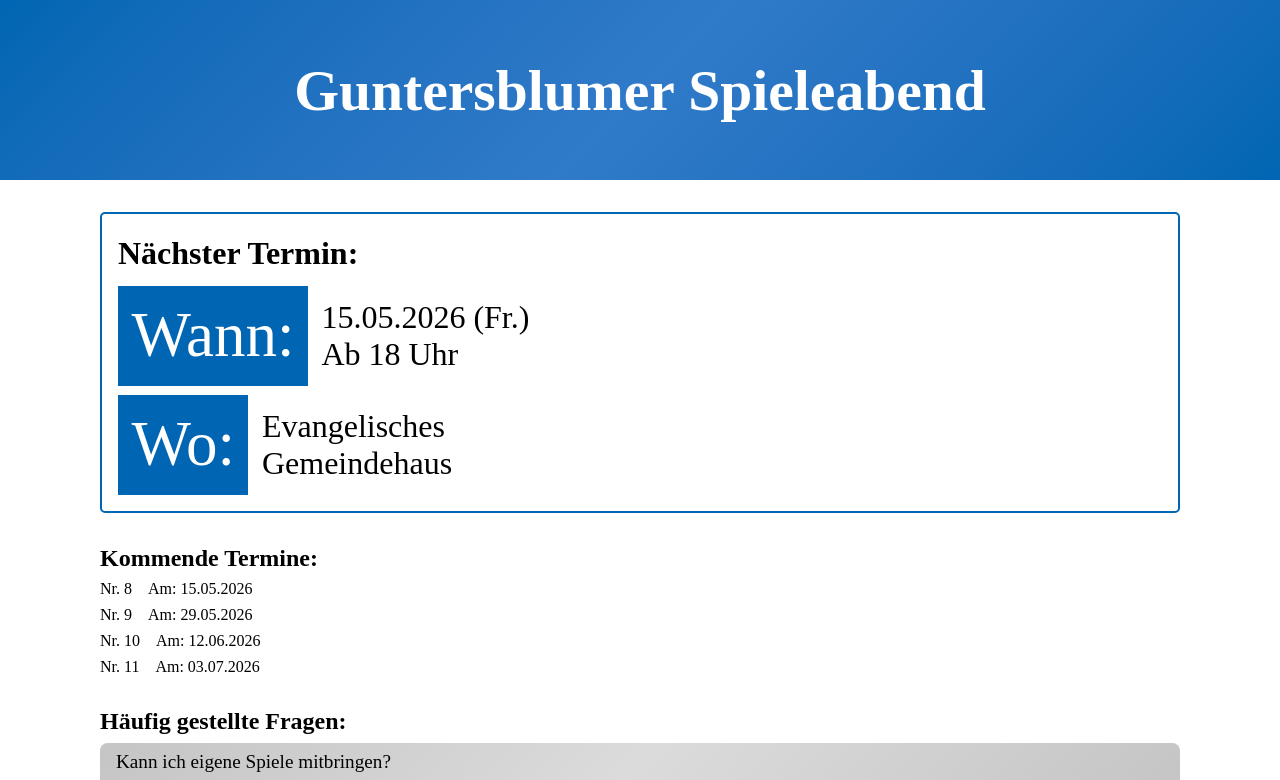
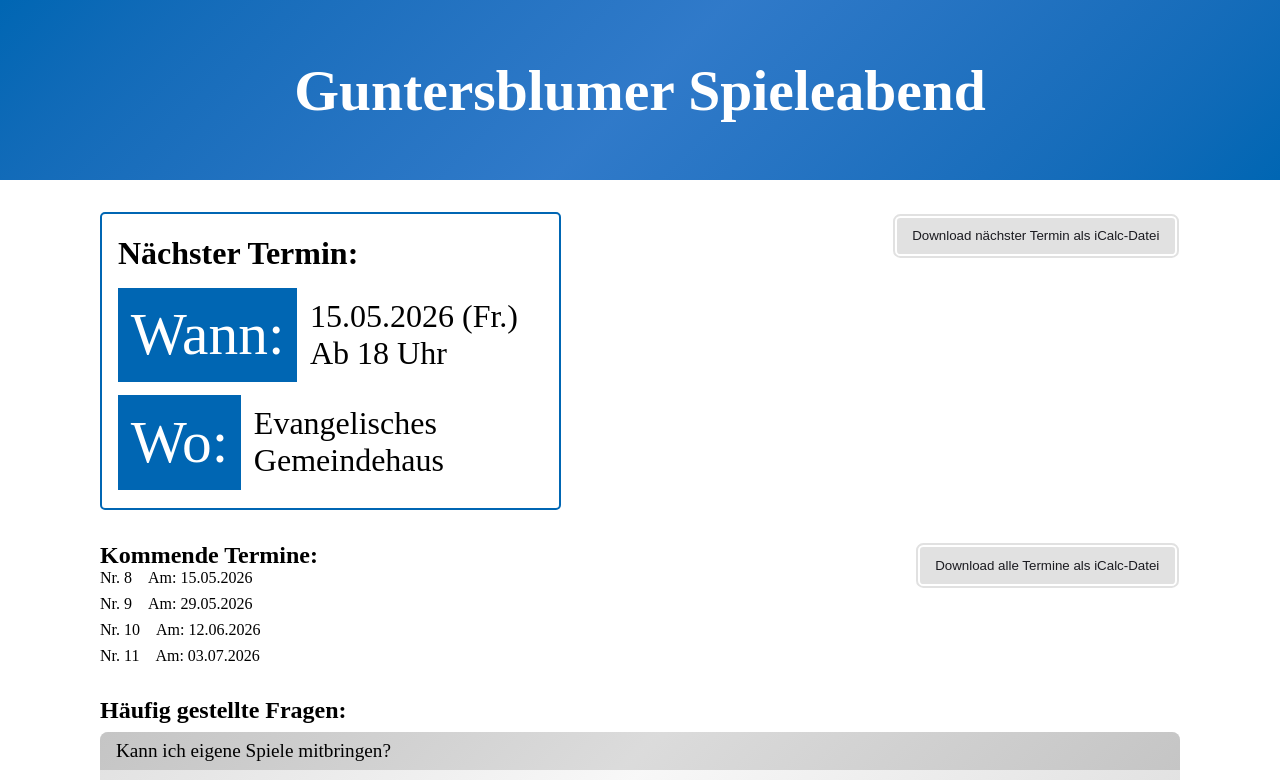
Before and after one commit to guntersblumer-spieleabend/guntersblumer-spieleabend.github.io, an Angular app: page /start in a window 1280 px wide. Shown: the top 780 px of the page. Built offline with nearby package versions, Linux system fonts and the light colour scheme.

Commit message:
implementing i calendar download

```diff
--- a/public/events.json
+++ b/public/events.json
@@ -3,67 +3,67 @@
     {
       "dateFrom": "03.07.2026",
       "location": "Evangelisches Gemeindehaus",
-      "startTime": "Ab 18 Uhr",
+      "startTime": {"hour": 18, "minute": 0},
       "number": 11
     },
     {
       "dateFrom": "12.06.2026",
       "location": "Evangelisches Gemeindehaus",
-      "startTime": "Ab 18 Uhr",
+      "startTime": {"hour": 18, "minute": 0},
       "number": 10
     },
     {
       "dateFrom": "29.05.2026",
       "location": "Evangelisches Gemeindehaus",
-      "startTime": "Ab 18 Uhr",
+      "startTime": {"hour": 18, "minute": 0},
       "number": 9
     },
     {
       "dateFrom": "15.05.2026",
       "location": "Evangelisches Gemeindehaus",
-      "startTime": "Ab 18 Uhr",
+      "startTime": {"hour": 18, "minute": 0},
       "number": 8
     },
     {
       "dateFrom": "25.04.2026",
       "location": "Evangelisches Gemeindehaus",
-      "startTime": "Ab 18 Uhr",
+      "startTime": {"hour": 18, "minute": 0},
       "number": 7
     },
     {
       "dateFrom": "10.04.2026",
       "location": "Evangelisches Gemeindehaus",
-      "startTime": "Ab 18 Uhr",
+      "startTime": {"hour": 18, "minute": 0},
       "number": 6
     },
     {
       "dateFrom": "20.03.2026",
       "location": "Evangelisches Gemeindehaus",
-      "startTime": "Ab 18 Uhr",
+      "startTime": {"hour": 18, "minute": 0},
       "number": 5
     },
     {
       "dateFrom": "20.02.2026",
       "location": "Evangelisches Gemeindehaus",
-      "startTime": "Ab 18 Uhr",
+      "startTime": {"hour": 18, "minute": 0},
       "number": 4
     },
     {
       "dateFrom": "06.02.2026",
       "location": "Evangelisches Gemeindehaus",
-      "startTime": "Ab 18 Uhr",
+      "startTime": {"hour": 18, "minute": 0},
       "number": 3
     },
     {
       "dateFrom": "23.01.2026",
       "location": "Evangelisches Gemeindehaus",
-      "startTime": "Ab 18 Uhr",
+      "startTime": {"hour": 18, "minute": 0},
       "number": 2
     },
     {
       "dateFrom": "09.01.2026",
       "location": "Evangelisches Gemeindehaus",
-      "startTime": "Ab 18 Uhr",
+      "startTime": {"hour": 18, "minute": 0},
       "number": 1
     }
   ]
--- a/src/app/app.scss
+++ b/src/app/app.scss
@@ -7,7 +7,7 @@
 
   header {
 
-    --color: var(--guntersblum-blue);
+    --color: var(--gb-blue);
     background: linear-gradient(
       135deg, var(--color) 0%,
       lch(from var(--color) calc(l + 8) c h) 50%,
@@ -37,7 +37,7 @@
 
   footer {
 
-    --color: var(--guntersblum-blue);
+    --color: var(--gb-blue);
     background: linear-gradient(
       135deg, var(--color) 0%,
       lch(from var(--color) calc(l + 8) c h) 50%,
--- a/src/app/pages/start/start.component.html
+++ b/src/app/pages/start/start.component.html
@@ -2,20 +2,25 @@
 @if (infoService.nextEvent() | async; as nextEvent) {
   <div class="next-event-container">
 
+    <main>
       <h2>Nächster Termin:</h2>
 
       <app-compartement title="Wann">
         <div class="date">{{ nextEvent.dateFrom }} <span class="weekday">({{nextEvent.dateFromWeekDay}}.)</span></div>
-      <div class="start-time">{{ nextEvent.startTime }}</div>
+        <div class="start-time">{{ getDayTimeLabel(nextEvent) }}</div>
       </app-compartement>
 
       <app-compartement title="Wo">
         <div class="location">{{ nextEvent.location }}</div>
       </app-compartement>
+    </main>
+
+    <aside>
+      <button class="icon-button secondary" (click)="downloadNextEvent(nextEvent)">Download nächster Termin als iCalc-Datei</button>
+    </aside>
 
   </div>
 }
-
 
 <!-- @if (infoService.news$ | async; as newsArr) {
   <div class="news-container">
@@ -29,6 +34,7 @@
 
 @if (infoService.futureEvents() | async; as eventsArr) {
   <div class="events-container">
+    <main>
       <h2>Kommende Termine:</h2>
 
       <div class="container-content">
@@ -44,6 +50,12 @@
           <div>Keine weitere Termine geplant</div>
         }
       </div>
+    </main>
+
+    <aside>
+      <button class="icon-button secondary" (click)="downloadAllFutureEvents()">Download alle Termine als iCalc-Datei</button>
+    </aside>
+
   </div>
 }
 
--- a/src/app/pages/start/start.component.scss
+++ b/src/app/pages/start/start.component.scss
@@ -3,17 +3,24 @@
 
   .next-event-container {
 
+    margin-top: 4ch;
+    display: flex;
+    flex-direction: row;
+    gap: 2ch;
+    flex-wrap: wrap;
+
+    main {
+
+      width: clamp(340px, 100%, 36vw);
+
       display: flex;
       flex-direction: column;
       gap: 1ch;
 
-    border: 2px solid var(--guntersblum-blue);
+      border: 2px solid var(--gb-blue);
       border-radius: 5px;
 
       padding: 2ch;
-
-    margin-top: 4ch;
-
       transition: box-shadow 300ms ease-in;
 
       h2 {
@@ -24,12 +31,21 @@
       &:hover, &:focus-visible, &:focus-within {
         box-shadow: 2px 2px 4px rgb(171, 171, 171);
       }
+    }
+
+    aside {
+      margin-left: auto;
+    }
 
   }
 
   .events-container {
 
     margin-top: 4ch;
+    display: flex;
+    flex-direction: row;
+    gap: 2ch;
+    flex-wrap: wrap;
 
     .container-content {
 
@@ -45,11 +61,18 @@
 
     }
 
+    aside {
+      margin-left: auto;
+    }
+
   }
 
   .faqs-container {
 
     margin-top: 4ch;
+    display: flex;
+    flex-direction: column;
+    gap: 1ch;
 
     .container-content {
 
@@ -62,7 +85,7 @@
         display: flex;
         flex-direction: column;
 
-        --color: rgb(225, 225, 225);
+        --color: var(--secondary);
         background: linear-gradient(
           135deg, var(--color) 0%,
           lch(from var(--color) calc(l + 8) c h) 50%,
@@ -105,12 +128,5 @@
     margin-bottom: 4ch;
   }
 
-  .news-container, .events-container, .next-container, .faqs-container {
-
-    display: flex;
-    flex-direction: column;
-    gap: 1ch;
 
 }
-
-}
--- a/src/app/pages/start/start.component.ts
+++ b/src/app/pages/start/start.component.ts
@@ -2,11 +2,13 @@ import { Component, inject } from '@angular/core';
 import { InfoService } from '../../shared/info.service';
 import { CommonModule } from '@angular/common';
 import { CompartementComponent } from '../../shared/compartement/compartement.component';
-import { map } from 'rxjs';
+import { UtilTooltipModule } from '../../shared/util-tooltip/util-tooltip.module';
+import { take } from 'rxjs';
+
 
 @Component({
   selector: 'app-start',
-  imports: [CommonModule, CompartementComponent],
+  imports: [CommonModule, CompartementComponent, UtilTooltipModule],
 
   templateUrl: './start.component.html',
   styleUrl: './start.component.scss',
@@ -15,4 +17,21 @@ export class StartComponent {
 
   infoService = inject(InfoService);
 
+  downloadNextEvent(nextEvent: Parameters<(typeof this.infoService.downloadEvents)>[0][number]) {
+    this.infoService.downloadEvents([nextEvent], 'naechter-spieleabend');
+  }
+
+  downloadAllFutureEvents() {
+    this.infoService.futureEvents().pipe(take(1)).subscribe(futureEvents => {
+      this.infoService.downloadEvents(futureEvents, 'alle-weitere-spieleabende');
+    });
+  }
+
+  getDayTimeLabel(event: Parameters<(typeof this.infoService.downloadEvents)>[0][number]) {
+    const h = event.startTime.hour;
+    const m = event.startTime.minute;
+    const mStr = matchMedia.toString().padStart(2, '0');
+    return 'Ab ' + h + (m > 0 ? (':' + mStr) : '') + ' Uhr';
+  }
+
 }
--- a/src/app/shared/compartement/compartement.component.scss
+++ b/src/app/shared/compartement/compartement.component.scss
@@ -19,7 +19,7 @@
     }
 
     .title {
-      background-color: var(--guntersblum-blue);
+      background-color: var(--gb-blue);
       color: white;
 
       display: flex;
--- a/src/styles.scss
+++ b/src/styles.scss
@@ -8,7 +8,14 @@
 
 :root {
 
-  --guntersblum-blue: #0066B3;
+  --gb-blue: rgb(0, 102, 179);
+  --gb-red: rgb(237, 28, 36);
+  --gb-green: rgb(0, 169, 79);
+
+  --primary: var(--gb-blue);
+  --secondary: rgb(225, 225, 225);
+  --accent: var(--gb-green);
+  --text: rgb(27, 27, 32);
 
   --page-width: 1080px;
   --side-padding: 0ch;
@@ -26,4 +33,59 @@
     width: 100%;
     height: 100vh;
   }
+
+  .export-button-link {
+
+    cursor: pointer;
+    width: fit-content;
+
+    &:hover, &:focus-visible {
+      text-decoration: underline;
+    }
+
+  }
+
+  .icon-button {
+
+    --bcolor: black;
+    --tcolor: white;
+
+    &.primary {
+      --bcolor: var(--primary);
+      --tcolor: white;
+    }
+
+    &.secondary {
+      --bcolor: var(--secondary);
+      --tcolor: var(--text);
+    }
+
+    &.accent {
+      --bcolor: var(--accent);
+      --tcolor: white;
+    }
+
+    width: fit-content;
+    padding: 0.66em 1em;
+
+    color: var(--tcolor);
+    background-color: var(--bcolor);
+    border: 0.2em solid transparent;
+    outline: 0.2em solid var(--bcolor);
+    outline-offset: 0.2em;;
+    margin: 0.4em;
+    border-radius: 0.25em;
+
+    transition: all 200ms ease-in;
+
+    &:hover, &:focus-visible {
+      background-color: lch(from var(--bcolor) calc(l + 6) c h);
+      cursor: pointer;
+      // filter: drop-shadow(0.1em 0.1em 0.05em grey);
+    }
+
+    &:active {
+      background-color: lch(from var(--bcolor) calc(l - 2) c h);
+    }
+  }
 }
```
Also changed, not shown: src/app/shared/info.service.ts (+74 -5 lines). Lines whose indentation alone changed are shown as unchanged.
